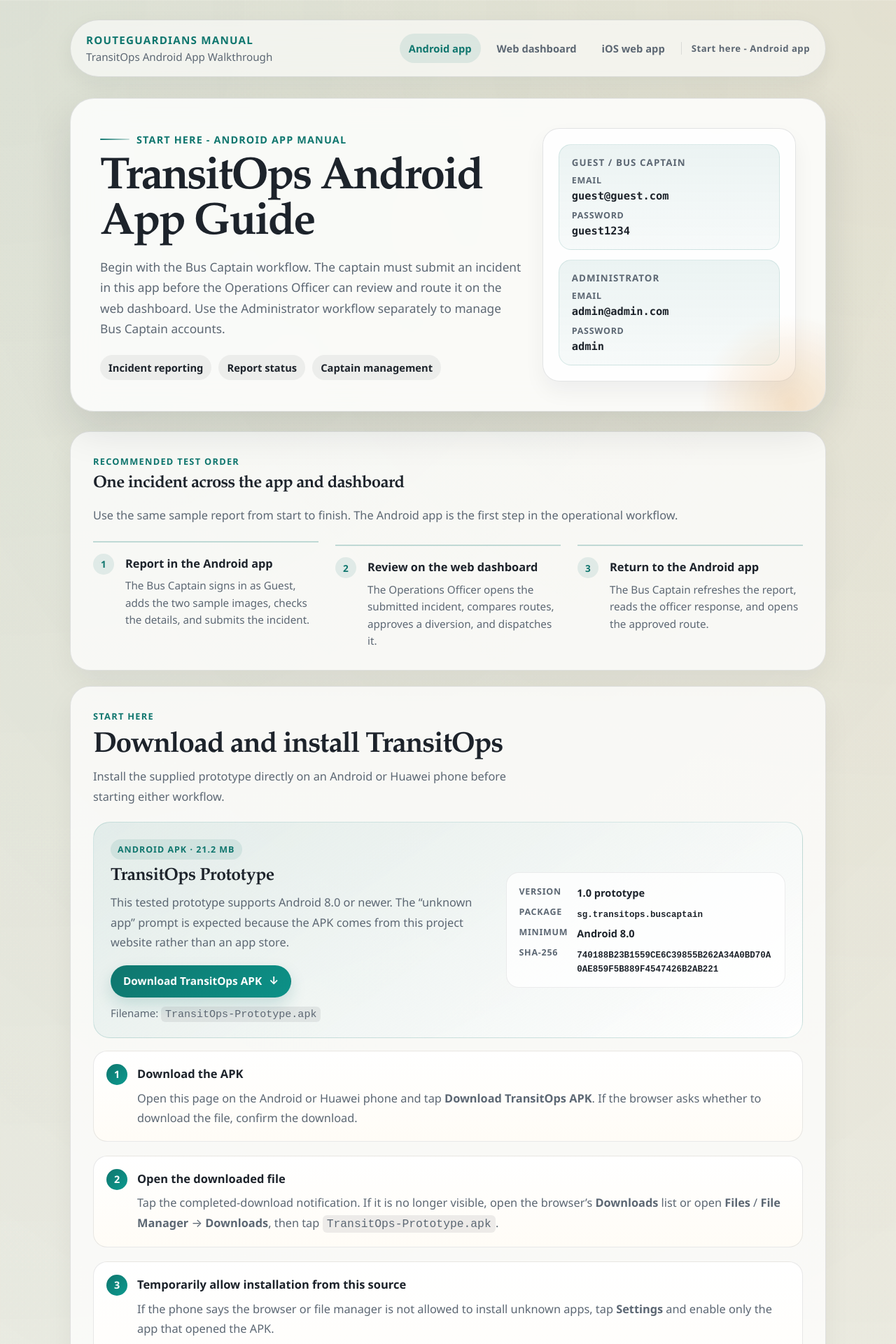
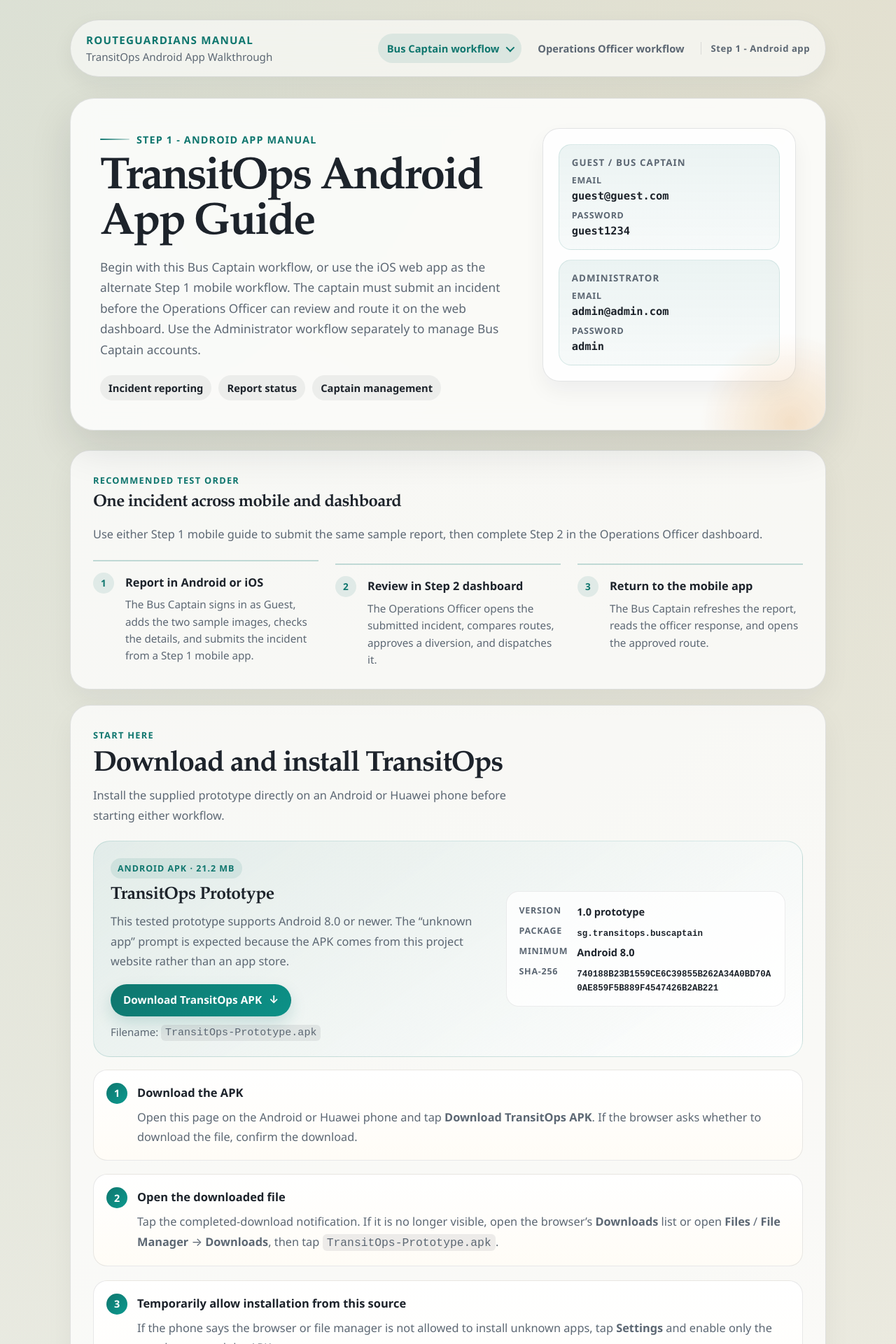
Before and after one commit to ZengZixuan05/RouteGuardians-Manual, a Jekyll site: the page built from android-app.md, in a window 1280 px wide. Shown: the top 1920 px of the page at 70% size. Built offline with Jekyll 4.4.1, drawn with Linux system fonts in a browser that asks for light colours; some of the changed text lies outside the part shown.

Commit message:
some changes

```diff
--- a/_layouts/default.html
+++ b/_layouts/default.html
@@ -107,6 +107,10 @@
         gap: 10px;
       }
 
+      .site-nav {
+        position: relative;
+      }
+
       .nav-link {
         display: inline-flex;
         align-items: center;
@@ -129,6 +133,62 @@
       .nav-link[aria-current="page"] {
         color: var(--accent);
         background: rgba(15, 118, 110, 0.1);
+      }
+
+      .nav-menu {
+        position: relative;
+      }
+
+      .nav-menu summary {
+        list-style: none;
+        cursor: pointer;
+      }
+
+      .nav-menu summary::-webkit-details-marker {
+        display: none;
+      }
+
+      .nav-summary {
+        gap: 8px;
+      }
+
+      .nav-summary::after {
+        content: "";
+        width: 7px;
+        height: 7px;
+        margin-left: 2px;
+        border-right: 2px solid currentColor;
+        border-bottom: 2px solid currentColor;
+        transform: rotate(45deg) translateY(-2px);
+        transition: transform 160ms ease;
+      }
+
+      .nav-menu[open] .nav-summary::after {
+        transform: rotate(225deg) translate(-1px, -1px);
+      }
+
+      .nav-menu[data-current="true"] .nav-summary {
+        color: var(--accent);
+        background: rgba(15, 118, 110, 0.1);
+      }
+
+      .nav-dropdown {
+        position: absolute;
+        z-index: 5;
+        top: calc(100% + 8px);
+        right: 0;
+        display: grid;
+        min-width: 220px;
+        padding: 8px;
+        border: 1px solid var(--panel-border);
+        border-radius: 18px;
+        background: rgba(255, 255, 255, 0.96);
+        box-shadow: 0 18px 42px rgba(18, 26, 33, 0.14);
+      }
+
+      .nav-dropdown .nav-link {
+        justify-content: flex-start;
+        border-radius: 12px;
       }
 
       .hero {
@@ -991,6 +1051,22 @@
           flex-wrap: wrap;
         }
 
+        .nav-menu {
+          width: 100%;
+        }
+
+        .nav-summary {
+          justify-content: space-between;
+          width: 100%;
+        }
+
+        .nav-dropdown {
+          position: static;
+          min-width: 0;
+          margin-top: 6px;
+          box-shadow: none;
+        }
+
         .guide-context {
           padding-left: 0;
           border-left: 0;
@@ -1094,9 +1170,14 @@
         </div>
         <div class="topbar-actions">
           <nav class="site-nav" aria-label="Guide navigation">
-            <a class="nav-link" href="{{ '/android-app/' | relative_url }}"{% if page.url contains '/android-app/' %} aria-current="page"{% endif %}>Android app</a>
-            <a class="nav-link" href="{{ '/web-dashboard/' | relative_url }}"{% if page.url contains '/web-dashboard/' %} aria-current="page"{% endif %}>Web dashboard</a>
-            <a class="nav-link" href="{{ '/ios-web-app/' | relative_url }}"{% if page.url contains '/ios-web-app/' %} aria-current="page"{% endif %}>iOS web app</a>
+            <details class="nav-menu"{% if page.url == '/' or page.url contains '/android-app/' or page.url contains '/ios-web-app/' %} data-current="true"{% endif %}>
+              <summary class="nav-link nav-summary">Bus Captain workflow</summary>
+              <div class="nav-dropdown">
+                <a class="nav-link" href="{{ '/android-app/' | relative_url }}"{% if page.url contains '/android-app/' %} aria-current="page"{% endif %}>Android app</a>
+                <a class="nav-link" href="{{ '/ios-web-app/' | relative_url }}"{% if page.url contains '/ios-web-app/' %} aria-current="page"{% endif %}>iOS web app</a>
+              </div>
+            </details>
+            <a class="nav-link" href="{{ '/web-dashboard/' | relative_url }}"{% if page.url contains '/web-dashboard/' %} aria-current="page"{% endif %}>Operations Officer workflow</a>
           </nav>
           <div class="guide-context">{{ page.guide_label | default: "Operations officer workflow" }}</div>
         </div>
--- a/android-app.md
+++ b/android-app.md
@@ -4,17 +4,18 @@
 layout: default
 permalink: /android-app/
 header_subtitle: TransitOps Android App Walkthrough
-guide_label: Start here - Android app
+guide_label: Step 1 - Android app
 ---
 
 <section class="hero">
   <div class="hero-grid">
     <div>
-      <div class="eyebrow">Start here - Android app manual</div>
+      <div class="eyebrow">Step 1 - Android app manual</div>
       <h1>TransitOps Android App Guide</h1>
       <p class="lead">
-        Begin with the Bus Captain workflow. The captain must submit an incident in
-        this app before the Operations Officer can review and route it on the web dashboard.
+        Begin with this Bus Captain workflow, or use the iOS web app as the alternate
+        Step 1 mobile workflow. The captain must submit an incident before the Operations
+        Officer can review and route it on the web dashboard.
         Use the Administrator workflow separately to manage Bus Captain accounts.
       </p>
       <div class="tag-row" style="margin-top: 22px;">
@@ -57,27 +58,27 @@
 
 <section class="section" aria-labelledby="journey-title">
   <span class="workflow-kicker">Recommended test order</span>
-  <h2 id="journey-title">One incident across the app and dashboard</h2>
-  <p>Use the same sample report from start to finish. The Android app is the first step in the operational workflow.</p>
+  <h2 id="journey-title">One incident across mobile and dashboard</h2>
+  <p>Use either Step 1 mobile guide to submit the same sample report, then complete Step 2 in the Operations Officer dashboard.</p>
   <ol class="journey-list">
     <li class="journey-step">
       <span class="journey-number" aria-hidden="true">1</span>
       <div>
-        <strong>Report in the Android app</strong>
-        <p>The Bus Captain signs in as Guest, adds the two sample images, checks the details, and submits the incident.</p>
+        <strong>Report in Android or iOS</strong>
+        <p>The Bus Captain signs in as Guest, adds the two sample images, checks the details, and submits the incident from a Step 1 mobile app.</p>
       </div>
     </li>
     <li class="journey-step">
       <span class="journey-number" aria-hidden="true">2</span>
       <div>
-        <strong>Review on the web dashboard</strong>
+        <strong>Review in Step 2 dashboard</strong>
         <p>The Operations Officer opens the submitted incident, compares routes, approves a diversion, and dispatches it.</p>
       </div>
     </li>
     <li class="journey-step">
       <span class="journey-number" aria-hidden="true">3</span>
       <div>
-        <strong>Return to the Android app</strong>
+        <strong>Return to the mobile app</strong>
         <p>The Bus Captain refreshes the report, reads the officer response, and opens the approved route.</p>
       </div>
     </li>
@@ -478,8 +479,8 @@
 
 <section class="section end-nav">
   <div>
-    <h2>Continue testing</h2>
-    <p style="margin: 0;">Return to the web-dashboard guide for the operations officer workflow.</p>
+    <h2>Continue to Step 2</h2>
+    <p style="margin: 0;">After submitting an incident from the Android app, open the Operations Officer dashboard to review and dispatch the route.</p>
   </div>
-  <a class="button" href="{{ '/web-dashboard/' | relative_url }}">Open web dashboard guide <span aria-hidden="true">&rarr;</span></a>
+  <a class="button" href="{{ '/web-dashboard/' | relative_url }}">Open Operations Officer guide <span aria-hidden="true">&rarr;</span></a>
 </section>
```
Also changed, not shown: index.html (+68 -22 lines), ios-web-app.md (+6 -11 lines), web-dashboard.md (+11 -11 lines), README.md.
